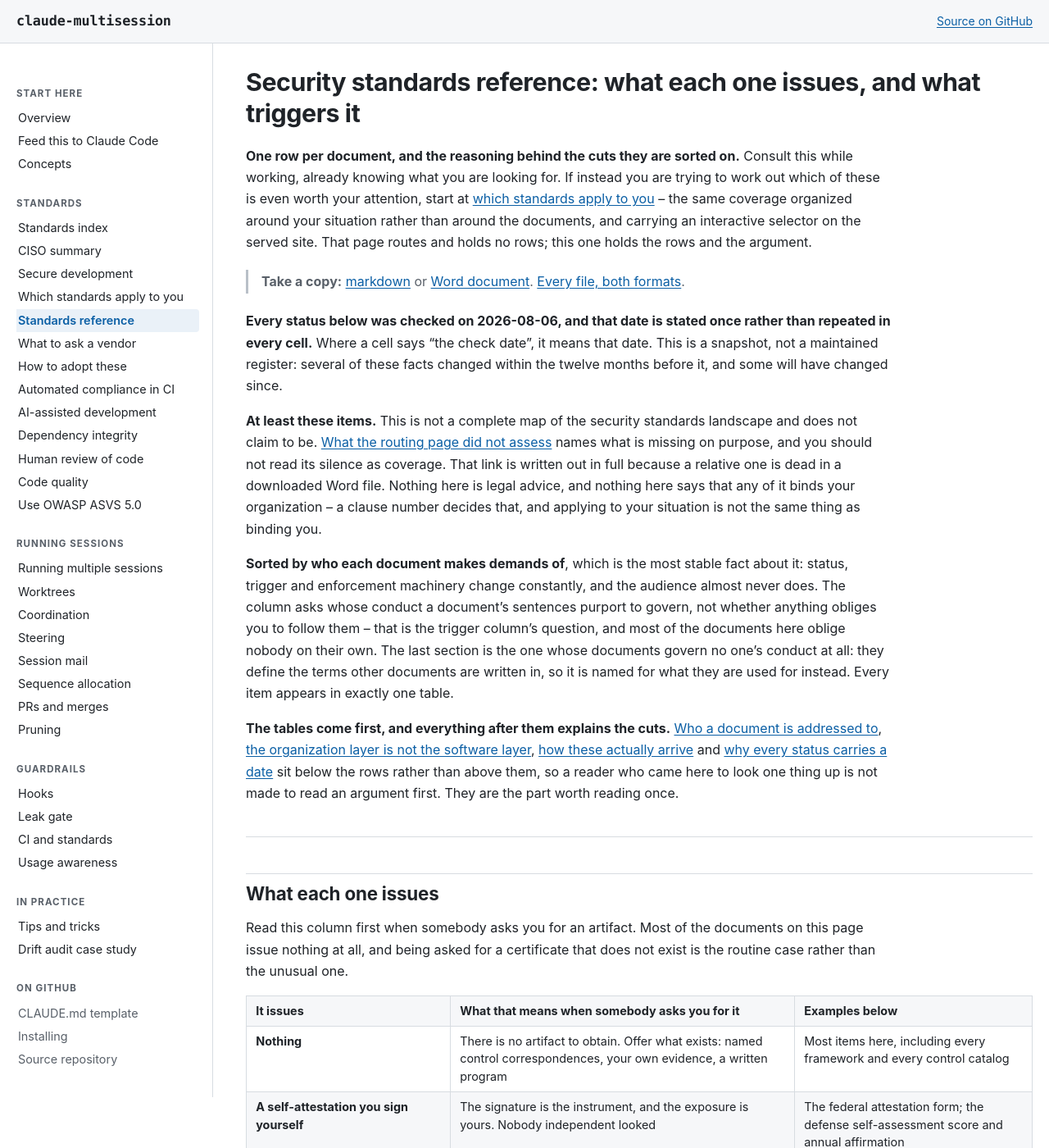
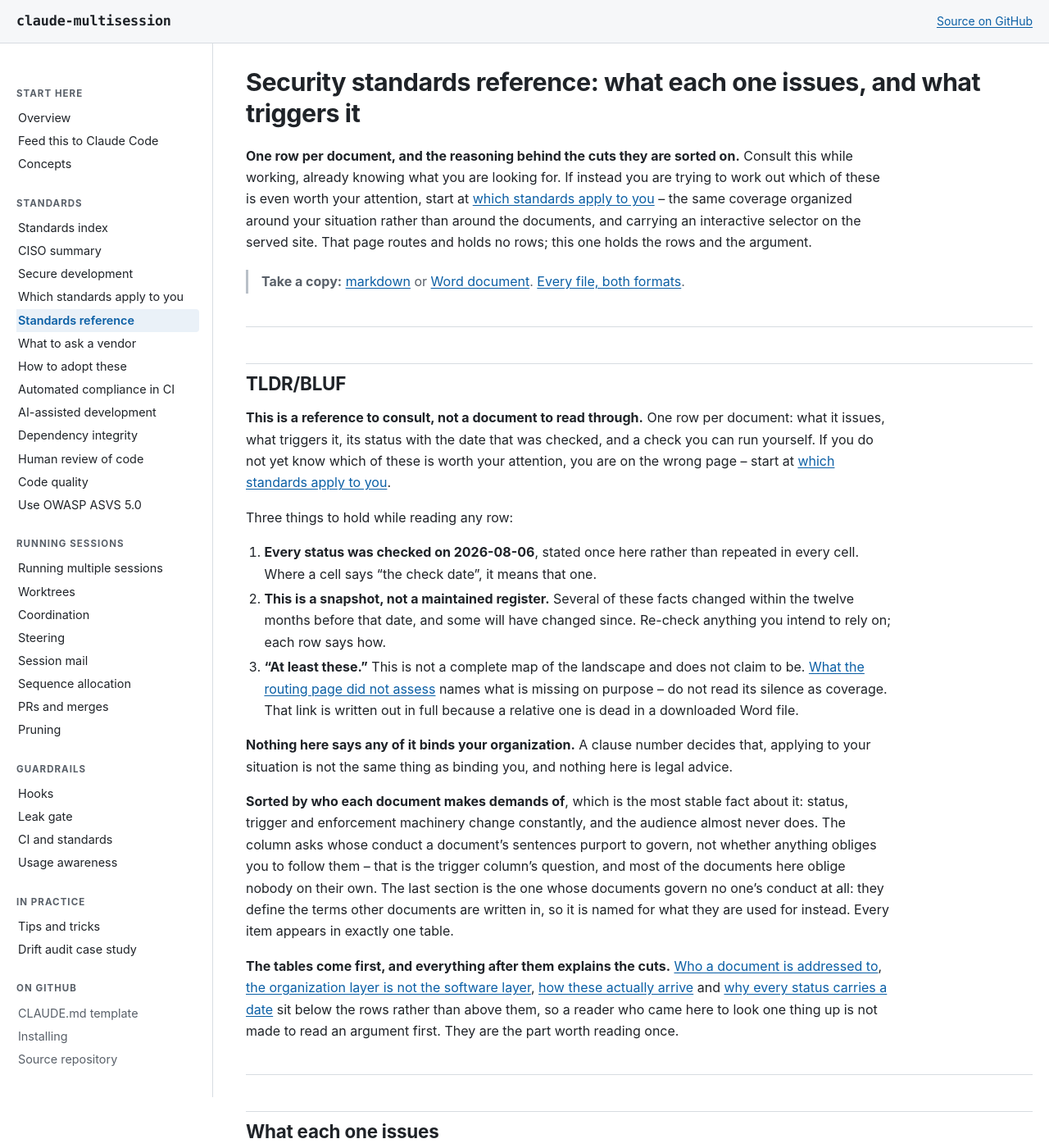
Before and after one commit to wshallwshall/secure-development-standards, a Jekyll site: the page built from docs/standards/STANDARDS-REFERENCE.md, in a window 1280 px wide and 1400 px high. Shown: the whole window at 82% size. Built offline with Jekyll 4.4.1, drawn with Linux system fonts in a browser that asks for light colours; our own code applies the rules of GitHub Pages for plain Markdown files.

Commit message:
docs(standards): the two pages that route and hold the rows had no BLUF, so give them one
The set converged on "## TLDR/BLUF" and these two were the only published
standards without it. They were missed by the rename because they had nothing to
rename, not because anyone decided they were exempt -- flagged by the
standards-landscape session, and settled by the owner rather than by whoever
happened to be editing.

Both already carried the material unheaded: a bold lede doing the BLUF's job in
front of a page that then repeats none of it. So this is a restructure, not a
second copy -- the existing sentences are folded into the section and nothing is
stated twice, which matters on a branch that has already shipped one duplicated
paragraph today.

Shaped like DILIGENCE-PACKET's, which is the set's form: bolded thesis, a hinge,
a short numbered list of concrete things to do, a one-line closer.

WHICH-STANDARDS-APPLY gets the three steps its routing actually asks of a reader
-- answer the questions, take each answer to its row, read the result as a floor
rather than a list -- and keeps the two disclaimers that were already load-bearing
(applying is not binding; "at least these"). The selector paragraph stays below
the section rather than inside it: it describes the served page, not the task.

STANDARDS-REFERENCE gets the three things a reader has to hold while reading any
row -- one check date stated once, snapshot rather than register, "at least
these" -- and keeps the pointer to the routing page for anyone who arrived
without knowing what they are looking for.

Both Word copies regenerated in the same commit.

Co-Authored-By: Claude Opus 5 <noreply@anthropic.com>

```diff
--- a/docs/standards/STANDARDS-REFERENCE.md
+++ b/docs/standards/STANDARDS-REFERENCE.md
@@ -12,18 +12,29 @@ That page routes and holds no rows; this one holds the rows and the argument.
 > or [Word document](https://raw.githubusercontent.com/wshallwshall/claude-multisession/main/docs/standards/word/STANDARDS-REFERENCE.docx).
 > [Every file, both formats](OVERVIEW.md#the-files).
 
-**Every status below was checked on 2026-08-06, and that date is stated once rather than repeated in
-every cell.** Where a cell says "the check date", it means that date. This is a snapshot, not a
-maintained register: several of these facts changed within the twelve months before it, and some will
-have changed since.
+---
 
-**At least these items.** This is not a complete map of the security standards landscape and does not
-claim to be.
-[What the routing page did not assess](https://wshallwshall.github.io/claude-multisession/standards/WHICH-STANDARDS-APPLY.html#what-this-page-did-not-assess)
-names what is missing on purpose, and you should not read its silence as coverage. That link is
-written out in full because a relative one is dead in a downloaded Word file. Nothing here is legal
-advice, and nothing here says that any of it binds your organization -- a clause number decides
-that, and applying to your situation is not the same thing as binding you.
+## TLDR/BLUF
+
+**This is a reference to consult, not a document to read through.** One row per document: what it
+issues, what triggers it, its status with the date that was checked, and a check you can run
+yourself. If you do not yet know which of these is worth your attention, you are on the wrong page
+-- start at [which standards apply to you](WHICH-STANDARDS-APPLY.md).
+
+Three things to hold while reading any row:
+
+1. **Every status was checked on 2026-08-06**, stated once here rather than repeated in every cell.
+   Where a cell says "the check date", it means that one.
+2. **This is a snapshot, not a maintained register.** Several of these facts changed within the
+   twelve months before that date, and some will have changed since. Re-check anything you intend
+   to rely on; each row says how.
+3. **"At least these."** This is not a complete map of the landscape and does not claim to be.
+   [What the routing page did not assess](https://wshallwshall.github.io/claude-multisession/standards/WHICH-STANDARDS-APPLY.html#what-this-page-did-not-assess)
+   names what is missing on purpose -- do not read its silence as coverage. That link is written out
+   in full because a relative one is dead in a downloaded Word file.
+
+**Nothing here says any of it binds your organization.** A clause number decides that, applying to
+your situation is not the same thing as binding you, and nothing here is legal advice.
 
 **Sorted by who each document makes demands of**, which is the most stable fact about it: status,
 trigger and enforcement machinery change constantly, and the audience almost never does. The column
```
Also changed, not shown: docs/standards/WHICH-STANDARDS-APPLY.md (+22 -10 lines), 2 other files.
